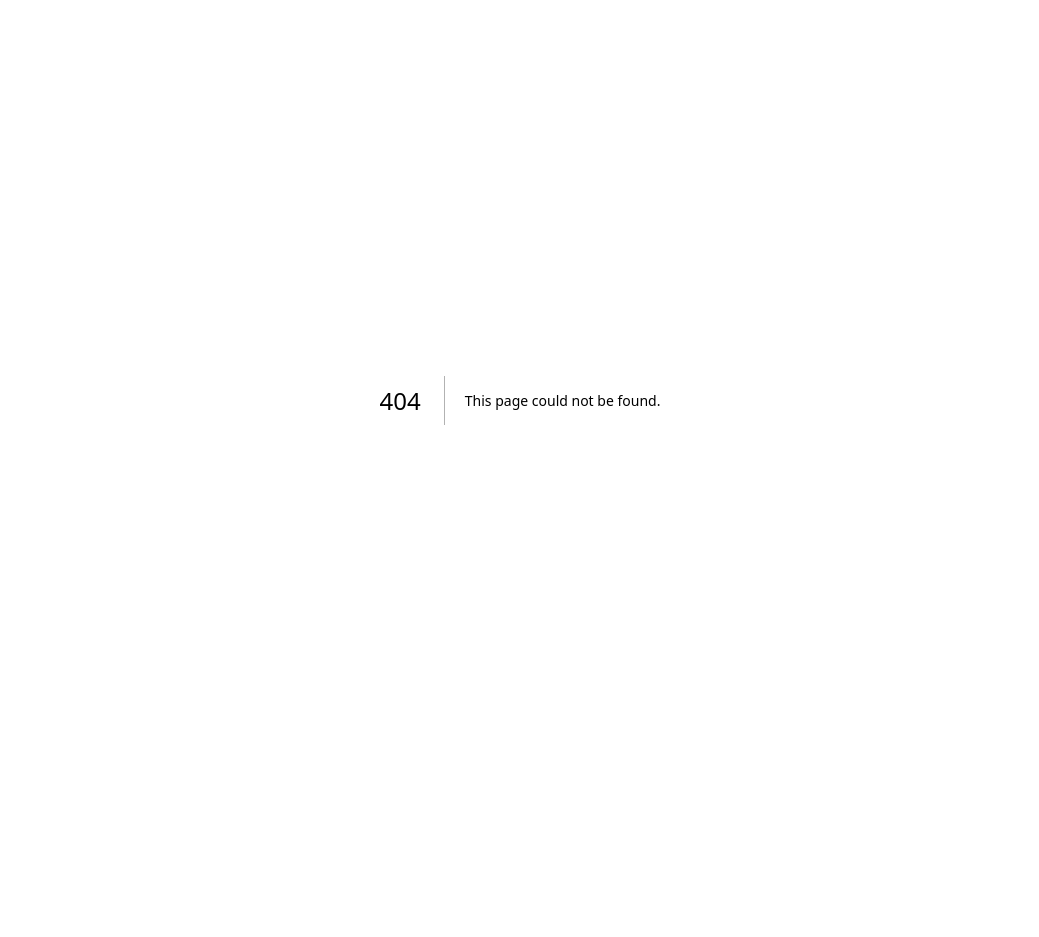
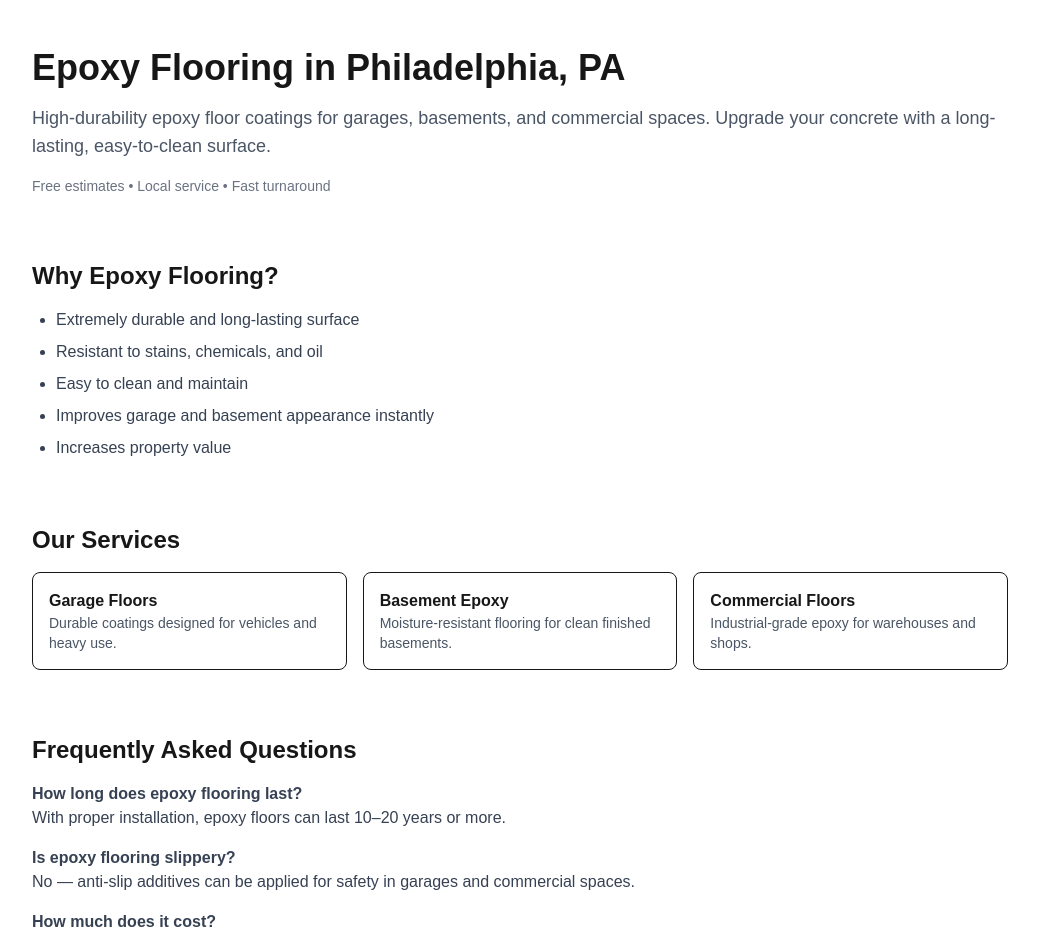
Before and after one commit to mikal815/epoxy-leads, a Next.js app: page /epoxy-flooring-philadelphia in a window 1280 px wide. Before the commit this address had no page. Shown: the top 937 px of the page, without its empty margins (120-1159 px from the left). Before the commit the page ends 800 px from the top, so only its background shows below. Built offline with nearby package versions, Linux system fonts and the light colour scheme.

Commit message:
Add folders

```diff
--- /dev/null
+++ b/app/epoxy-flooring-philadelphia/page.tsx
@@ -0,0 +1,111 @@
+import ContactForm from '@/components/ContactForm'
+
+export const metadata = {
+  title: 'Epoxy Flooring Philadelphia PA | Free Estimates',
+  description:
+    'Professional epoxy flooring services in Philadelphia, PA. Durable garage floor coatings, basement epoxy, and commercial concrete coatings. Free estimates available.',
+}
+
+export default function Page() {
+  return (
+    <main className="max-w-5xl mx-auto px-6 py-12 space-y-16">
+
+      {/* HERO */}
+      <section className="space-y-4">
+        <h1 className="text-4xl font-bold">
+          Epoxy Flooring in Philadelphia, PA
+        </h1>
+
+        <p className="text-lg text-gray-600">
+          High-durability epoxy floor coatings for garages, basements, and commercial spaces.
+          Upgrade your concrete with a long-lasting, easy-to-clean surface.
+        </p>
+
+        <div className="text-sm text-gray-500">
+          Free estimates • Local service • Fast turnaround
+        </div>
+      </section>
+
+      {/* BENEFITS */}
+      <section className="space-y-4">
+        <h2 className="text-2xl font-semibold">Why Epoxy Flooring?</h2>
+
+        <ul className="list-disc pl-6 space-y-2 text-gray-700">
+          <li>Extremely durable and long-lasting surface</li>
+          <li>Resistant to stains, chemicals, and oil</li>
+          <li>Easy to clean and maintain</li>
+          <li>Improves garage and basement appearance instantly</li>
+          <li>Increases property value</li>
+        </ul>
+      </section>
+
+      {/* SERVICES */}
+      <section className="space-y-4">
+        <h2 className="text-2xl font-semibold">Our Services</h2>
+
+        <div className="grid md:grid-cols-3 gap-4">
+          <div className="border p-4 rounded-lg">
+            <h3 className="font-semibold">Garage Floors</h3>
+            <p className="text-sm text-gray-600">
+              Durable coatings designed for vehicles and heavy use.
+            </p>
+          </div>
+
+          <div className="border p-4 rounded-lg">
+            <h3 className="font-semibold">Basement Epoxy</h3>
+            <p className="text-sm text-gray-600">
+              Moisture-resistant flooring for clean finished basements.
+            </p>
+          </div>
+
+          <div className="border p-4 rounded-lg">
+            <h3 className="font-semibold">Commercial Floors</h3>
+            <p className="text-sm text-gray-600">
+              Industrial-grade epoxy for warehouses and shops.
+            </p>
+          </div>
+        </div>
+      </section>
+
+      {/* FAQ */}
+      <section className="space-y-4">
+        <h2 className="text-2xl font-semibold">Frequently Asked Questions</h2>
+
+        <div className="space-y-4 text-gray-700">
+          <div>
+            <h3 className="font-semibold">How long does epoxy flooring last?</h3>
+            <p>With proper installation, epoxy floors can last 10–20 years or more.</p>
+          </div>
+
+          <div>
+            <h3 className="font-semibold">Is epoxy flooring slippery?</h3>
+            <p>
+              No — anti-slip additives can be applied for safety in garages and commercial spaces.
+            </p>
+          </div>
+
+          <div>
+            <h3 className="font-semibold">How much does it cost?</h3>
+            <p>
+              Pricing depends on square footage and surface condition. Free estimates are available.
+            </p>
+          </div>
+        </div>
+      </section>
+
+      {/* CTA */}
+      <section className="space-y-6">
+        <h2 className="text-2xl font-semibold">
+          Get a Free Epoxy Flooring Quote in Philadelphia
+        </h2>
+
+        <p className="text-gray-600">
+          Fill out the form below and we’ll get back to you with pricing and availability.
+        </p>
+
+        <ContactForm />
+      </section>
+
+    </main>
+  )
+}
```
Also changed, not shown: app/concrete-coatings-hoboken/page.tsx (added), app/garage-floor-coating-allentown/page.tsx (added).
